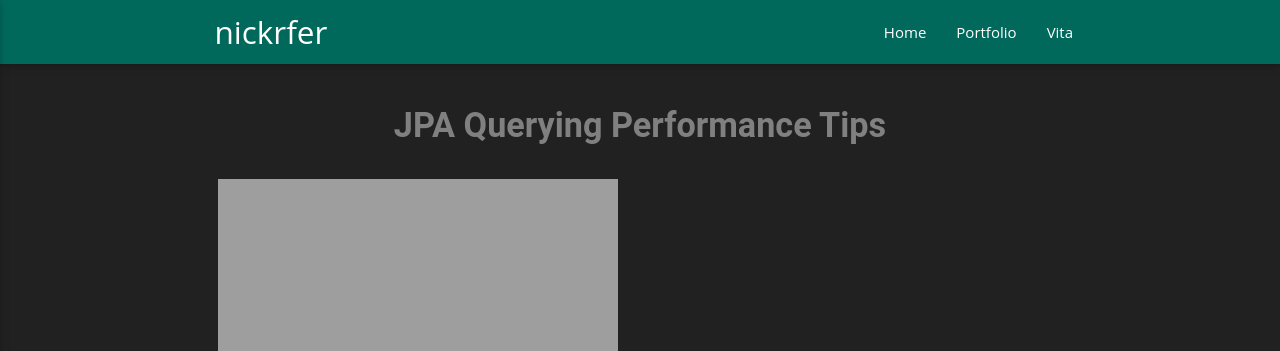
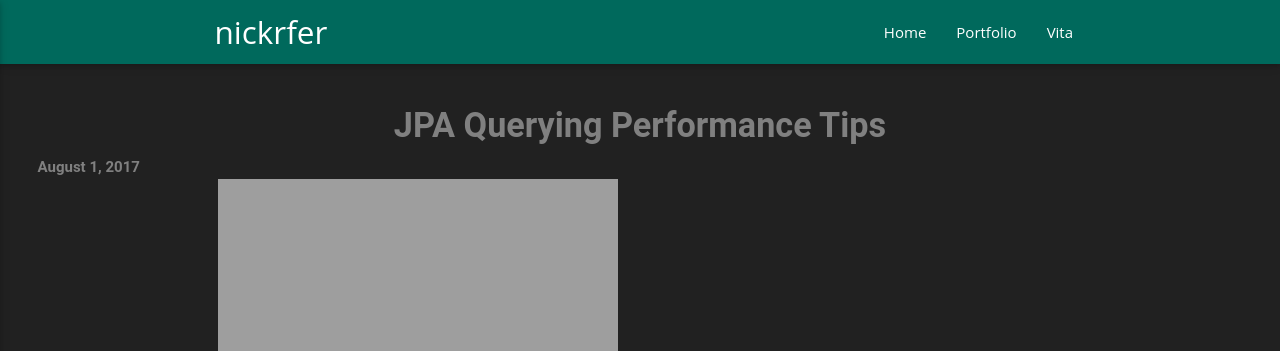
Before and after one commit to nickrfer/nickrfer.github.io, a Jekyll site: the page built from _posts/2017-07-31-jpa-querying-performance-tips.html, in a window 1280 px wide and 900 px high. Shown: the top 351 px of the window. Built offline with Jekyll 4.4.1, drawn with Linux system fonts in a browser that asks for light colours; comment, search, counter and statistics services are not loaded.

```diff
--- a/_posts/2017-07-31-jpa-querying-performance-tips.html
+++ b/_posts/2017-07-31-jpa-querying-performance-tips.html
@@ -6,7 +6,7 @@
 categories: jpa query performance tips
 ---
 <h4 class="center-align bold">{{ page.title | escape }}</h4>
-<h7>{{ post.date | date: "%B %-d, %Y" }}</h7>
+<h7 class="center-align bold">{{ page.date | date: "%B %-d, %Y" }}</h7>
 <br />
 
 <div class="container post">
```
